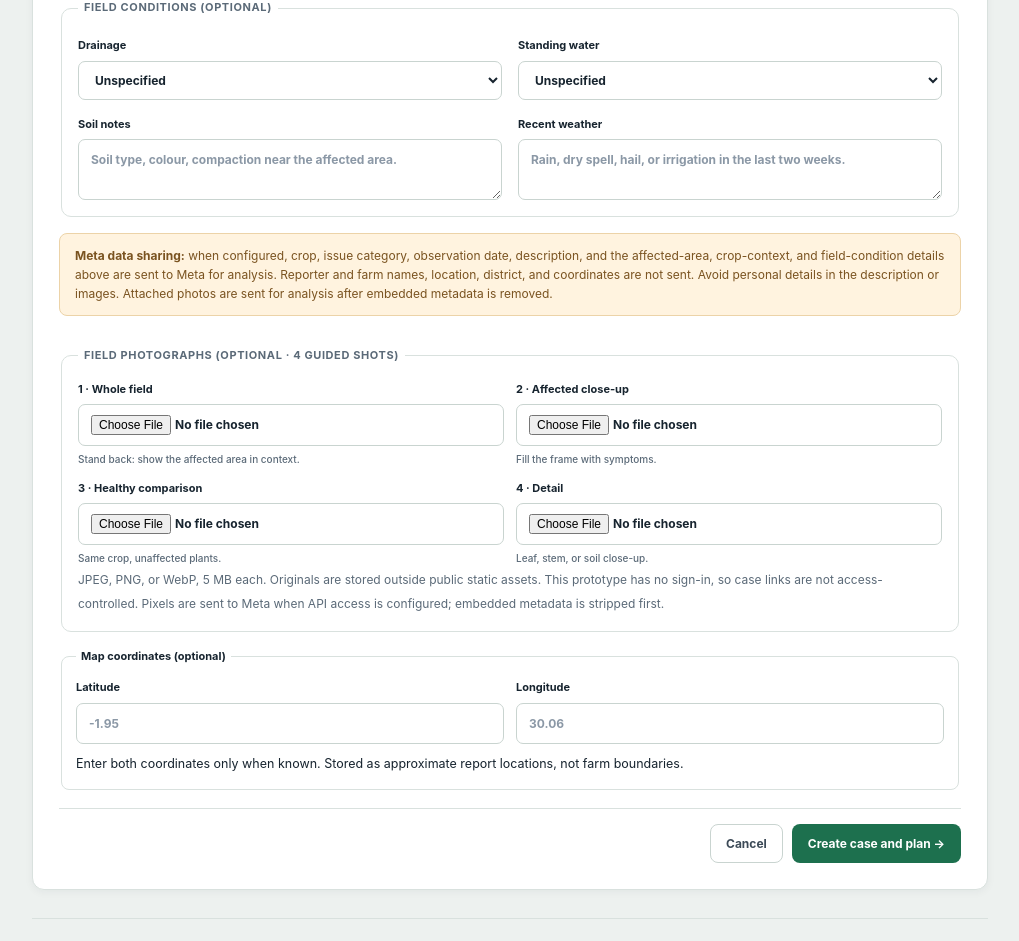
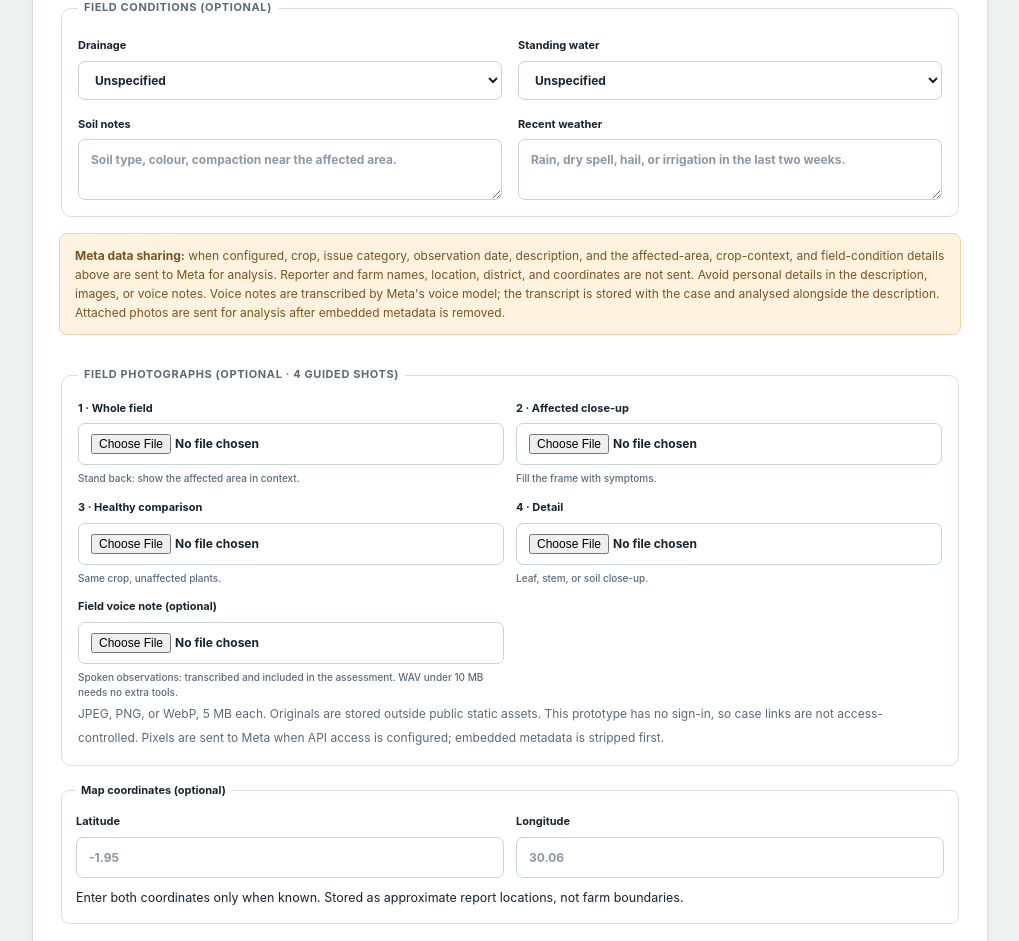
Before and after one commit to ephremdushime/farmops-ai, a Flask app: page /cases/new in a window 1280 px wide. Shown: the part 1360-2301 px from the top of the page, without its empty margins (258-1277 px from the left). Run offline with Flask 3, Linux system fonts and the light colour scheme.

Commit message:
Add voice-note evidence via Muse Voice Transcribe
Optional voice upload on intake and follow-up, transcribed live (PUSH_TO_TALK, WAV) and analysed with the description. Graceful notices without key/requests/ffmpeg. 43 tests green; live E2E verified.

```diff
--- a/app.py
+++ b/app.py
@@ -5,12 +5,21 @@ import json
 import math
 import os
 import re
+import shutil
 import sqlite3
+import subprocess
+import tempfile
 import uuid
+import wave
 from contextlib import contextmanager
 from datetime import datetime, timedelta, timezone
+from io import BytesIO
 from pathlib import Path
 
+try:
+    import requests
+except ImportError:
+    requests = None
 from dotenv import load_dotenv
 from flask import (
     Flask,
@@ -49,9 +58,21 @@ ALLOWED_IMAGE_TYPES = {
         lambda data: data.startswith(b"RIFF") and data[8:12] == b"WEBP",
     ),
 }
+MAX_VOICE_BYTES = 10 * 1024 * 1024
+ALLOWED_VOICE_TYPES = {
+    ".wav": "audio/wav",
+    ".mp3": "audio/mpeg",
+    ".m4a": "audio/mp4",
+    ".ogg": "audio/ogg",
+    ".webm": "audio/webm",
+    ".mp4": "audio/mp4",
+}
+VOICE_TRANSCRIBE_MODEL = "muse-voice-transcribe-1.0"
+VOICE_TRANSCRIBE_URL = META_API_BASE_URL + "/asr/transcribe"
+VOICE_TRANSCRIBE_TIMEOUT_SECONDS = 300.0
 app = Flask(__name__)
 app.secret_key = os.getenv("FLASK_SECRET_KEY", "dev-only-change-me")
-app.config["MAX_CONTENT_LENGTH"] = 16 * 1024 * 1024
+app.config["MAX_CONTENT_LENGTH"] = 32 * 1024 * 1024
 
 
 @app.context_processor
@@ -264,7 +285,7 @@ def evidence_completeness(case):
         bool(case.get("observed_at")),
         bool(case.get("district") and case.get("location")),
         case.get("latitude") is not None and case.get("longitude") is not None,
-        bool(evidence_paths),
+        any(str(name).lower().endswith((".jpg", ".jpeg", ".png", ".webp")) for name in evidence_paths),
         bool(case.get("affected_area_value") or case.get("field_position")
              or case.get("proportion_affected")),
         bool(case.get("growth_stage") or case.get("variety") or case.get("planting_date")),
@@ -689,6 +710,151 @@ def _meta_fallback(case_data, exc):
             f"Technical detail: {technical_detail}"
         ),
     }
+
+
+def _sniff_audio(data, extension):
+    if extension == ".wav":
+        return data.startswith(b"RIFF") and data[8:12] == b"WAVE"
+    if extension == ".mp3":
+        return data.startswith(b"ID3") or (
+            len(data) > 1 and data[0] == 0xFF and data[1] & 0xE0 == 0xE0
+        )
+    if extension in (".m4a", ".mp4"):
+        return len(data) > 11 and data[4:8] == b"ftyp"
+    if extension == ".ogg":
+        return data.startswith(b"OggS")
+    if extension == ".webm":
+        return data.startswith(b"\x1a\x45\xdf\xa3")
+    return False
+
+
+def _read_voice_upload(uploaded):
+    if not uploaded or not uploaded.filename:
+        return None
+    extension = Path(uploaded.filename).suffix.lower()
+    mime_type = ALLOWED_VOICE_TYPES.get(extension)
+    original_name = uploaded.filename.replace("\\", "/").rsplit("/", 1)[-1][:120]
+    if mime_type is None:
+        raise ValueError(
+            f"Voice note {original_name!r} has an unsupported audio type."
+        )
+    data = uploaded.stream.read(MAX_VOICE_BYTES + 1)
+    if len(data) > MAX_VOICE_BYTES:
+        raise ValueError(
+            f"Voice note {original_name!r} exceeds the 10 MB intake limit."
+        )
+    declared = (uploaded.mimetype or "").split(";")[0].strip().lower()
+    if declared and declared != mime_type and not (
+        extension == ".wav" and declared in ("audio/wav", "audio/x-wav", "audio/wave")
+    ):
+        raise ValueError(
+            f"Voice note {original_name!r} is not a supported audio file."
+        )
+    if not _sniff_audio(data, extension):
+        raise ValueError(
+            f"Voice note {original_name!r} is not a supported audio file."
+        )
+    return (extension, mime_type, data, original_name)
+
+
+def _wav_is_transcribable(data):
+    try:
+        with wave.open(BytesIO(data), "rb") as handle:
+            channels = handle.getnchannels()
+            width = handle.getsampwidth()
+            rate = handle.getframerate()
+            frames = handle.getnframes()
+    except (wave.Error, EOFError, ValueError):
+        return False
+    return channels == 1 and width == 2 and rate in (16000, 24000) and frames > 0
+
+
+def _ffmpeg_convert_to_wav(data, extension):
+    ffmpeg = shutil.which("ffmpeg")
+    if ffmpeg is None:
+        return None
+    with tempfile.TemporaryDirectory(prefix="farmops-voice-") as workdir:
+        source = Path(workdir) / f"source{extension}"
+        target = Path(workdir) / "voice.wav"
+        source.write_bytes(data)
+        try:
+            subprocess.run(
+                [ffmpeg, "-y", "-v", "error", "-i", str(source),
+                 "-ac", "1", "-ar", "16000", "-sample_fmt", "s16", str(target)],
+                capture_output=True, timeout=120, check=False,
+            )
+        except (OSError, subprocess.SubprocessError):
+            return None
+        if not target.exists():
+            return None
+        return target.read_bytes()
+
+
+def transcribe_voice_note(audio_bytes, filename, context_terms=None):
+    api_key = (os.environ.get("MODEL_API_KEY") or "").strip()
+    if not api_key:
+        return ("", "voice transcription is unavailable (API key not configured)")
+    if requests is None:
+        return ("", "voice transcription is unavailable (requests library not installed)")
+    payload = {"mode": "PUSH_TO_TALK", "model": VOICE_TRANSCRIBE_MODEL, "audioEncoding": "WAV"}
+    keywords = [term for term in (context_terms or []) if term]
+    if keywords:
+        payload["keywords"] = keywords
+    try:
+        response = requests.post(
+            VOICE_TRANSCRIBE_URL,
+            headers={"Authorization": f"Bearer {api_key}"},
+            files={
+                "request": (None, json.dumps(payload), "application/json"),
+                "audio": (filename, audio_bytes),
+            },
+            timeout=VOICE_TRANSCRIBE_TIMEOUT_SECONDS,
+        )
+    except Exception as exc:
+        app.logger.warning("voice_transcribe_failed error=%s", type(exc).__name__)
+        return ("", f"voice transcription failed ({type(exc).__name__})")
+    if response.status_code != 200:
+        hint = {
+            400: "malformed request or audio over the 10-minute cap",
+            401: "the credential was not accepted",
+            404: "endpoint not found",
+            413: "body over 32 MB",
+            429: "rate limited; back off and retry",
+            500: "the server exceeded its processing budget",
+        }.get(response.status_code, "unexpected response")
+        app.logger.warning("voice_transcribe_failed status=%s", response.status_code)
+        return ("", f"voice transcription failed (HTTP {response.status_code}: {hint})")
+    try:
+        data = response.json()
+    except ValueError:
+        return ("", "voice transcription failed (invalid response)")
+    if isinstance(data, dict):
+        text = (data.get("transcript") or "").strip()
+        if not text and isinstance(data.get("turns"), list):
+            text = " ".join(
+                str(turn.get("transcript", "")).strip()
+                for turn in data["turns"]
+                if isinstance(turn, dict) and str(turn.get("transcript", "")).strip()
+            )
+    else:
+        text = ""
+    if not text:
+        app.logger.info("voice_note_empty")
+        return ("", "voice transcription returned no speech")
+    app.logger.info("voice_note_transcribed chars=%d", len(text))
+    return (text, "")
+
+
+def _transcribe_upload(extension, data, original_name, context_terms):
+    audio = data
+    if extension != ".wav" or not _wav_is_transcribable(data):
+        converted = _ffmpeg_convert_to_wav(data, extension)
+        if converted is None or not _wav_is_transcribable(converted):
+            if extension != ".wav" and shutil.which("ffmpeg") is None:
+                return ("", "voice transcription needs ffmpeg for this audio format")
+            return ("", "voice note audio could not be prepared for transcription")
+        audio = converted
+    return transcribe_voice_note(audio, original_name, context_terms)
 
 
 def _read_labeled_photos(entries):
@@ -1327,11 +1493,23 @@ def new_case():
             for slot in SHOT_TYPES:
                 labeled_uploads.append((request.files.get(f"photos_{slot}"), slot))
             photos = _read_labeled_photos(labeled_uploads)
+            voice_upload = _read_voice_upload(request.files.get("voice_note"))
         except ValueError as exc:
             flash(str(exc), "error")
             return render_template("new_case.html", data=data), 400
 
-        result = analyze_with_meta(data, [(mime, content) for _, mime, content, _, _ in photos])
+        voice_transcript, voice_notice = ("", "")
+        if voice_upload:
+            voice_extension, _voice_mime, voice_data, voice_original = voice_upload
+            voice_transcript, voice_notice = _transcribe_upload(
+                voice_extension, voice_data, voice_original, [data["crop"], data["district"]]
+            )
+        analysis_data = dict(data)
+        if voice_transcript:
+            analysis_data["description"] = (
+                data["description"] + "\n\nVoice note transcript:\n" + voice_transcript
+            )
+        result = analyze_with_meta(analysis_data, [(mime, content) for _, mime, content, _, _ in photos])
         saved_paths = []
         try:
             if photos:
@@ -1340,6 +1518,13 @@ def new_case():
                 filename = f"{uuid.uuid4().hex}{extension}"
                 saved_paths.append(filename)
                 (UPLOAD_DIR / filename).write_bytes(content)
+            voice_stored = None
+            if voice_upload:
+                UPLOAD_DIR.mkdir(parents=True, exist_ok=True)
+                voice_extension, _voice_mime, voice_data, _voice_original = voice_upload
+                voice_stored = f"{uuid.uuid4().hex}{voice_extension}"
+                (UPLOAD_DIR / voice_stored).write_bytes(voice_data)
+                saved_paths.append(voice_stored)
             with db() as conn:
                 cur = conn.execute("""
                     INSERT INTO cases
@@ -1397,7 +1582,7 @@ def new_case():
                         "assessment_model": result.get("model", ""),
                     },
                 )
-                _record_assessment_run(conn, case_id, 1, _case_data_for_meta(data), result)
+                _record_assessment_run(conn, case_id, 1, _case_data_for_meta(analysis_data), result)
                 for (extension, mime_type, content, original_name, shot), stored_name in zip(
                     photos, saved_paths
                 ):
@@ -1428,6 +1613,30 @@ def new_case():
                             "sha256": hashlib.sha256(content).hexdigest(),
                             "shot_type": shot,
                         },
+                    )
+                if voice_upload:
+                    _voice_extension, voice_mime, voice_data, voice_original = voice_upload
+                    conn.execute(
+                        "INSERT INTO case_evidence "
+                        "(case_id, stored_name, original_name, media_type, size_bytes, sha256, shot_type, created_at) "
+                        "VALUES (?, ?, ?, ?, ?, ?, ?, ?)",
+                        (case_id, voice_stored, voice_original, voice_mime, len(voice_data),
+                         hashlib.sha256(voice_data).hexdigest(), "voice", utc_timestamp()),
+                    )
+                    if voice_transcript:
+                        voice_note_text = voice_transcript
+                    else:
+                        voice_note_text = f"Voice note ({voice_original}) stored. {voice_notice}".strip()
+                    conn.execute(
+                        "INSERT INTO case_notes (case_id, author, note, created_at) VALUES (?, ?, ?, ?)",
+                        (case_id, data["reporter_name"], voice_note_text, utc_timestamp()),
+                    )
+                    _record_event(
+                        conn,
+                        case_id,
+                        "evidence_added",
+                        data["reporter_name"],
+                        {"note": voice_note_text[:200], "photo": False, "voice": True},
                     )
                 for step in result.get("steps", []):
                     conn.execute(
@@ -1583,6 +1792,8 @@ def case_evidence(case_id, filename):
     extension = image_path.suffix.lower()
     mime_type = ALLOWED_IMAGE_TYPES.get(extension, (None,))[0]
     if mime_type is None:
+        mime_type = ALLOWED_VOICE_TYPES.get(extension)
+    if mime_type is None:
         abort(404)
     response = send_file(image_path, mimetype=mime_type, conditional=False)
     response.headers["Cache-Control"] = "private, no-store"
@@ -1753,13 +1964,17 @@ def add_evidence(case_id):
     if shot not in SHOT_TYPES:
         shot = ""
     upload = request.files.get("photo")
+    voice_file = request.files.get("voice_note")
     try:
         photos = _read_labeled_photos([(upload, shot)] if upload else [])
+        voice_entry = _read_voice_upload(voice_file)
     except ValueError as exc:
         flash(str(exc), "error")
         return redirect(url_for("case_detail", case_id=case_id))
     stored_name = None
     photo_entry = None
+    voice_stored = None
+    voice_saved = None
     try:
         if photos:
             UPLOAD_DIR.mkdir(parents=True, exist_ok=True)
@@ -1767,9 +1982,15 @@ def add_evidence(case_id):
             stored_name = f"{uuid.uuid4().hex}{extension}"
             (UPLOAD_DIR / stored_name).write_bytes(content)
             photo_entry = (stored_name, original_name, mime_type, content, shot_type)
+        if voice_entry:
+            UPLOAD_DIR.mkdir(parents=True, exist_ok=True)
+            voice_extension, voice_mime, voice_data, voice_original = voice_entry
+            voice_stored = f"{uuid.uuid4().hex}{voice_extension}"
+            (UPLOAD_DIR / voice_stored).write_bytes(voice_data)
+            voice_saved = (voice_stored, voice_original, voice_mime, voice_data, voice_extension)
         with db() as conn:
             case = conn.execute(
-                "SELECT evidence_paths FROM cases WHERE id=?", (case_id,)
+                "SELECT evidence_paths, crop, district FROM cases WHERE id=?", (case_id,)
             ).fetchone()
             if not case:
                 flash("Case not found.", "error")
@@ -1800,13 +2021,45 @@ def add_evidence(case_id):
                 )
             _record_event(
                 conn, case_id, "evidence_added", author,
-                {"note": note[:200], "photo": bool(photo_entry)},
+                {"note": note[:200], "photo": bool(photo_entry), "voice": bool(voice_saved)},
             )
+            if voice_saved:
+                stored, original, media, data_bytes, voice_extension = voice_saved
+                transcript, notice = _transcribe_upload(
+                    voice_extension, data_bytes, original, [case["crop"], case["district"]]
+                )
+                try:
+                    voice_paths = json.loads(case["evidence_paths"])
+                except (ValueError, TypeError):
+                    voice_paths = []
+                if not isinstance(voice_paths, list):
+                    voice_paths = []
+                voice_paths.append(stored)
+                conn.execute(
+                    "UPDATE cases SET evidence_paths=? WHERE id=?",
+                    (json.dumps(voice_paths), case_id),
+                )
+                conn.execute(
+                    "INSERT INTO case_evidence "
+                    "(case_id, stored_name, original_name, media_type, size_bytes, sha256, shot_type, created_at) "
+                    "VALUES (?, ?, ?, ?, ?, ?, ?, ?)",
+                    (case_id, stored, original, media, len(data_bytes),
+                     hashlib.sha256(data_bytes).hexdigest(), "voice", utc_timestamp()),
+                )
+                if transcript:
+                    voice_note_text = transcript
+                else:
+                    voice_note_text = f"Voice note ({original}) stored. {notice}".strip()
+                conn.execute(
+                    "INSERT INTO case_notes (case_id, author, note, created_at) VALUES (?, ?, ?, ?)",
+                    (case_id, author, voice_note_text, utc_timestamp()),
+                )
     except Exception:
-        if stored_name:
-            path = UPLOAD_DIR / stored_name
-            if path.exists():
-                path.unlink()
+        for doomed in (stored_name, voice_stored):
+            if doomed:
+                path = UPLOAD_DIR / doomed
+                if path.exists():
+                    path.unlink()
         raise
     flash("Follow-up evidence recorded.", "success")
     return redirect(url_for("case_detail", case_id=case_id))
--- a/requirements.txt
+++ b/requirements.txt
@@ -2,3 +2,4 @@ Flask>=3.0,<4.0
 openai>=1.66.0,<3.0
 Pillow>=10.0,<13.0
 python-dotenv>=1.0,<2.0
+requests>=2.31,<3.0
--- a/static/workflow.css
+++ b/static/workflow.css
@@ -224,6 +224,10 @@ a.stat:hover { border-color: var(--input-focus); }
 .evidence-grid a { display: grid; gap: 4px; color: var(--muted); font-size: 10px; text-decoration: none; }
 .evidence-grid img { width: 100%; height: 90px; object-fit: cover; border: 1px solid var(--line); border-radius: 7px; }
 .evidence-meta { padding-left: 16px; color: var(--muted); font-size: 9px; }
+.voice-list { display: grid; gap: 10px; margin: 10px 0; }
+.voice-note { margin: 0; display: grid; gap: 4px; padding: 8px; border: 1px solid var(--line); border-radius: 7px; }
+.voice-note audio { width: 100%; }
+.voice-note figcaption { color: var(--muted); font-size: 10px; }
 .case-heading { align-items: flex-end; }
 .case-heading-main { min-width: 0; }
 .case-heading-status { display: flex; flex-wrap: wrap; justify-content: flex-end; gap: 6px; }
@@ -257,7 +261,7 @@ a.stat:hover { border-color: var(--input-focus); }
 .evidence-notes small { color: var(--muted); font-size: 9px; }
 .followup-form { display: grid; gap: 10px; padding-top: 12px; margin-top: 12px; border-top: 1px solid var(--line); }
 .followup-form > label { display: grid; gap: 6px; font-size: 11px; font-weight: 680; }
-.followup-row { display: grid; grid-template-columns: minmax(0,1fr) minmax(0,1fr) minmax(120px,.7fr); gap: 10px; }
+.followup-row { display: grid; grid-template-columns: repeat(auto-fit,minmax(150px,1fr)); gap: 10px; }
 .followup-row label { display: grid; gap: 5px; font-size: 10px; font-weight: 650; }
 .followup-form button { justify-self: start; }
 .runs-history { margin-top: 13px; }
--- a/templates/new_case.html
+++ b/templates/new_case.html
@@ -41,13 +41,14 @@
         <label>Recent weather<textarea name="recent_weather" data-evidence rows="2" maxlength="500" placeholder="Rain, dry spell, hail, or irrigation in the last two weeks.">{{ data.get('recent_weather','') }}</textarea></label>
       </div>
     </fieldset>
-    <div class="notice full"><strong>Meta data sharing:</strong> when configured, crop, issue category, observation date, description, and the affected-area, crop-context, and field-condition details above are sent to Meta for analysis. Reporter and farm names, location, district, and coordinates are not sent. Avoid personal details in the description or images. Attached photos are sent for analysis after embedded metadata is removed.</div>
+    <div class="notice full"><strong>Meta data sharing:</strong> when configured, crop, issue category, observation date, description, and the affected-area, crop-context, and field-condition details above are sent to Meta for analysis. Reporter and farm names, location, district, and coordinates are not sent. Avoid personal details in the description, images, or voice notes. Voice notes are transcribed by Meta's voice model; the transcript is stored with the case and analysed alongside the description. Attached photos are sent for analysis after embedded metadata is removed.</div>
     <fieldset class="form-section full"><legend>Field photographs (optional · 4 guided shots)</legend>
       <div class="photo-slots">
         <label>1 · Whole field<input type="file" name="photos_overview" data-evidence accept="image/jpeg,image/png,image/webp"><small>Stand back: show the affected area in context.</small></label>
         <label>2 · Affected close-up<input type="file" name="photos_affected" data-evidence accept="image/jpeg,image/png,image/webp"><small>Fill the frame with symptoms.</small></label>
         <label>3 · Healthy comparison<input type="file" name="photos_healthy" data-evidence accept="image/jpeg,image/png,image/webp"><small>Same crop, unaffected plants.</small></label>
         <label>4 · Detail<input type="file" name="photos_detail" data-evidence accept="image/jpeg,image/png,image/webp"><small>Leaf, stem, or soil close-up.</small></label>
+        <label>Field voice note (optional)<input type="file" name="voice_note" accept="audio/*,.wav,.mp3,.m4a,.ogg,.webm,.mp4"><small>Spoken observations: transcribed and included in the assessment. WAV under 10 MB needs no extra tools.</small></label>
       </div>
       <small class="muted">JPEG, PNG, or WebP, 5 MB each. Originals are stored outside public static assets. This prototype has no sign-in, so case links are not access-controlled. Pixels are sent to Meta when API access is configured; embedded metadata is stripped first.</small>
     </fieldset>
```
Also changed, not shown: WORKLOG.md (+6 -0 lines), templates/case_detail.html (+17 -1 lines), test_app.py (+183 -0 lines), README.md.
